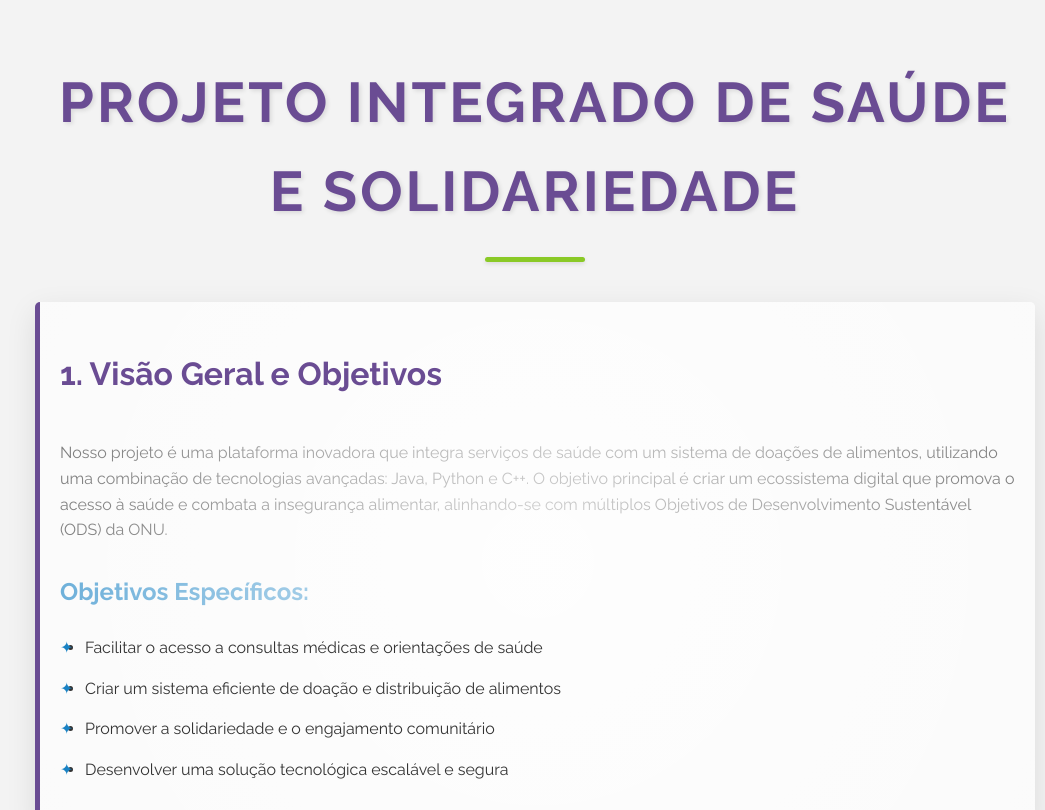
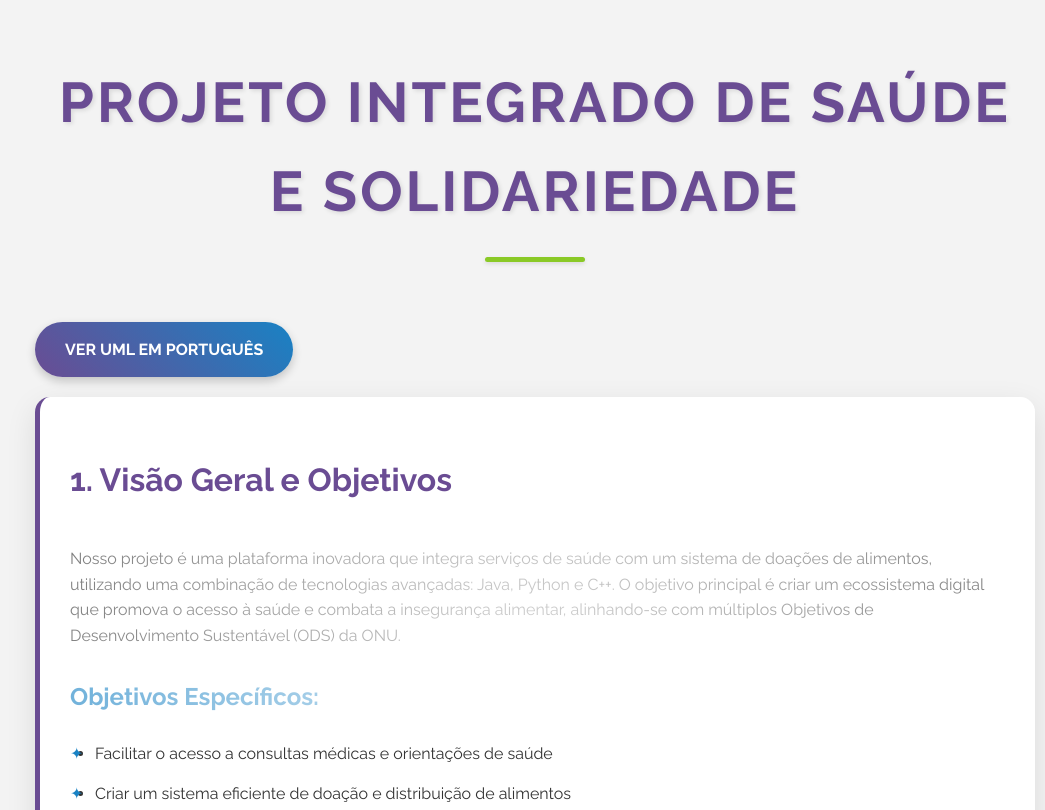
Before and after one commit to sofiaamosqueraa/PYTHON, a plain HTML site: page templates/projeito/projeito.html in a window 1280 px wide. Shown: the top 810 px of the page, without its empty margins (105-1150 px from the left). Drawn offline with Linux system fonts and the light colour scheme.

Commit message:
commit antes do pull

```diff
--- a/templates/projeito/projeito.html
+++ b/templates/projeito/projeito.html
@@ -185,10 +185,26 @@
                 font-size: 2.5em;
             }
         }
-        ul, ol { margin-bottom: 20px; }
-        .section { background-color: #f9f9f9; padding: 20px; margin-bottom: 20px; border-radius: 5px; }
-        .highlight { background-color: #e74c3c; color: white; padding: 2px 5px; border-radius: 3px; }
-        #google_translate_element { float: right; }
+
+        .uml-button {
+            display: inline-block;
+            padding: 15px 30px;
+            background: linear-gradient(45deg, #6A4C93, #1982C4);
+            color: #ffffff;
+            text-decoration: none;
+            border-radius: 30px;
+            font-weight: bold;
+            text-transform: uppercase;
+            transition: all 0.3s ease;
+            text-align: center;
+            margin: 20px auto;
+            box-shadow: 0 4px 10px rgba(0, 0, 0, 0.2);
+        }
+
+        .uml-button:hover {
+            transform: scale(1.05);
+            box-shadow: 0 6px 15px rgba(0, 0, 0, 0.3);
+        }
 
     </style>
     <script type="text/javascript">
@@ -204,6 +220,9 @@
     <div id="google_translate_element"></div>
 
     <h1>Projeto Integrado de Saúde e Solidariedade</h1>
+
+    <!-- Botão para o link do UML -->
+    <a href="https://www.figma.com/board/TMKQJeJC7AjlvJiu8XX5Dq/Untitled?node-id=0-1&node-type=canvas&t=MhTsWEVLeMudleld-0" class="uml-button" target="_blank">Ver UML em Português</a>
 
     <div class="section">
         <h2>1. Visão Geral e Objetivos</h2>
```
Also changed, not shown: 1 other file.
